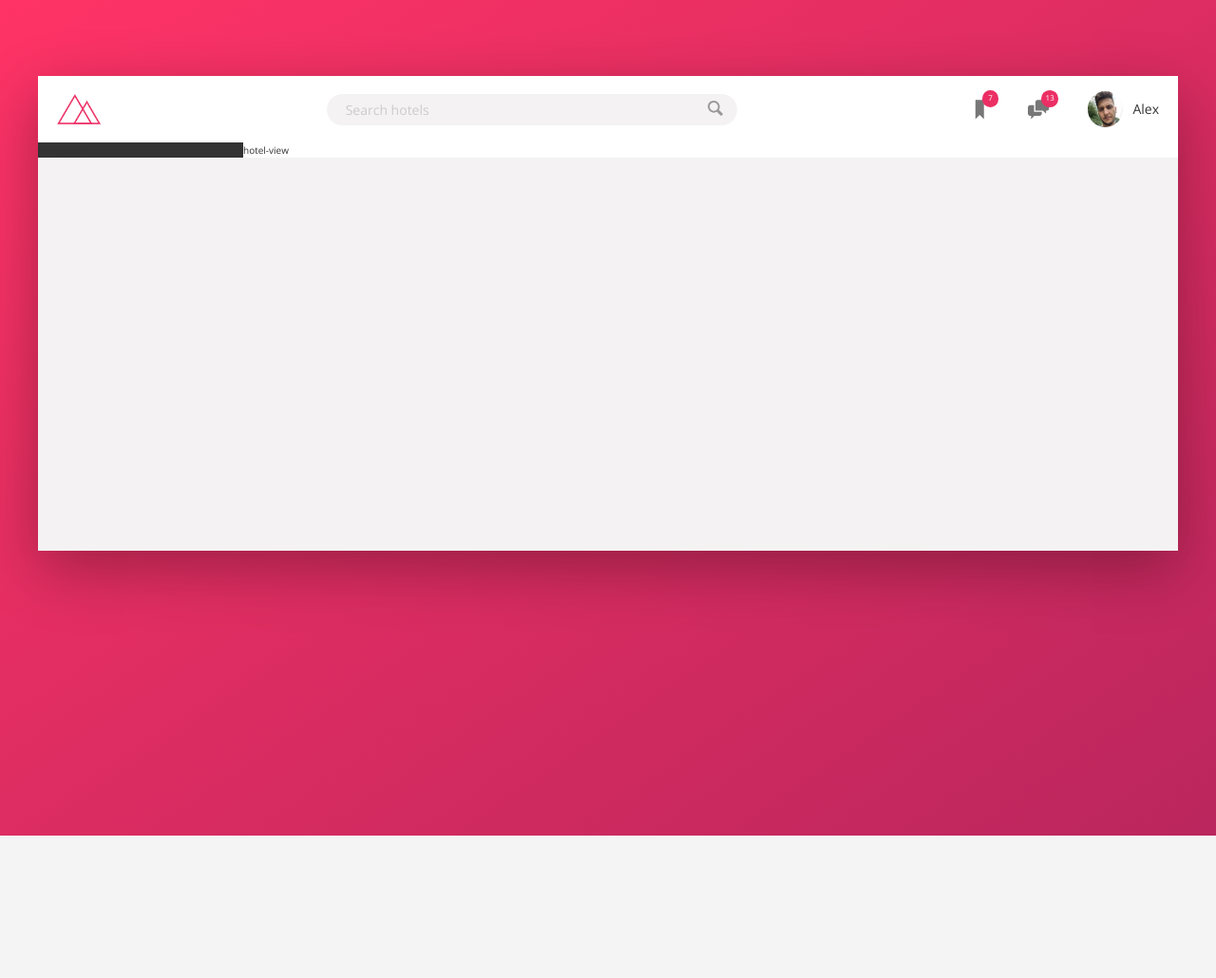
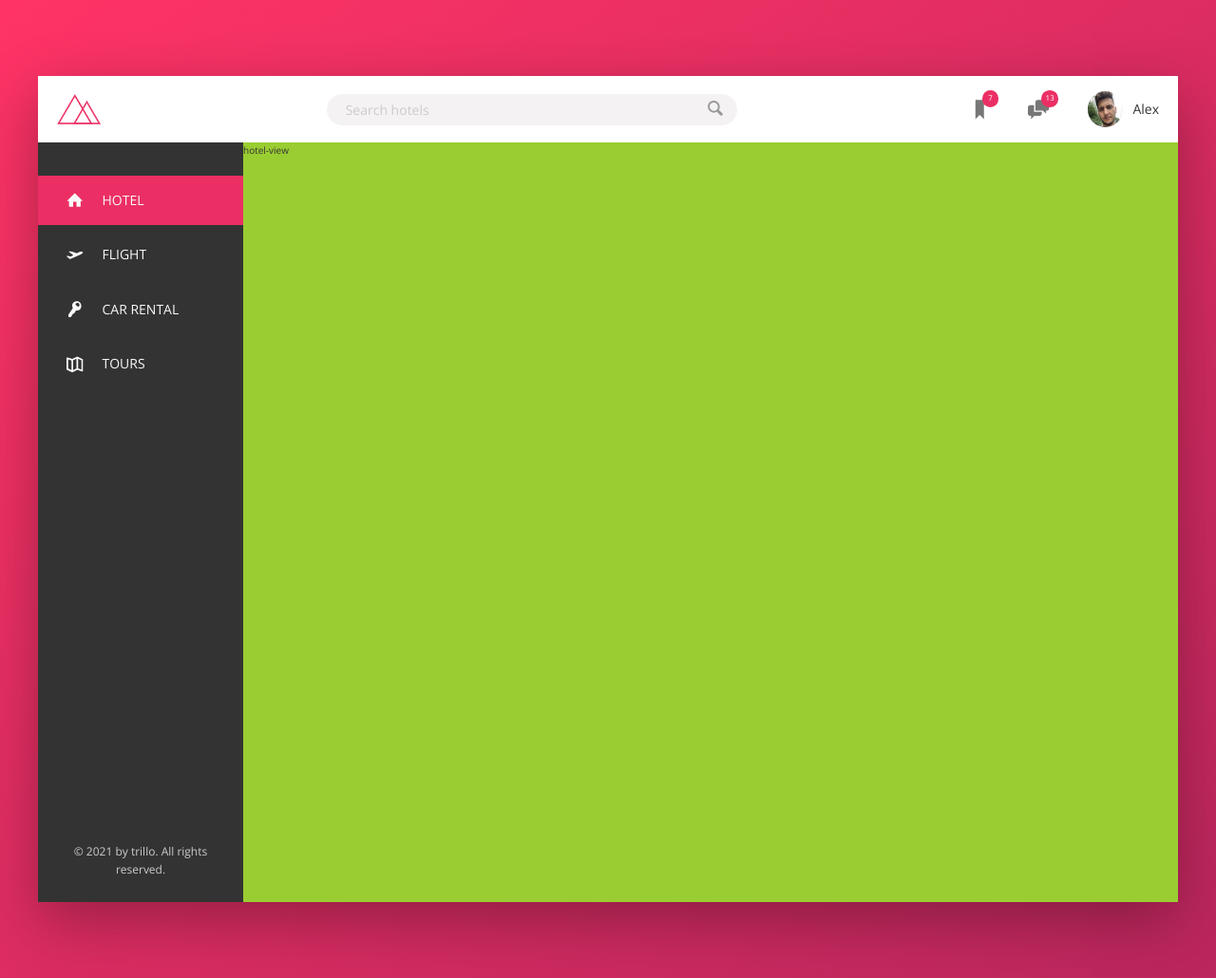
Before and after one commit to alexmru/JS-Stuff, a PHP site: page / in a window 1280 px wide. Shown: the whole page at 95% size. Before the commit the page ends 880 px from the top, so only its background shows below. Run offline with PHP 8.4, Linux system fonts and the light colour scheme.

Commit message:
side navigation - terminat

```diff
--- a/Trillo Project - Flexbox/index.html
+++ b/Trillo Project - Flexbox/index.html
@@ -45,7 +45,43 @@
             </header>
             <div class="content">
                 <nav class="sidebar">
-                    Navigation
+                    <ul class="side-nav">
+                        <li class="side-nav__item side-nav__item--active">
+                            <a href="#" class="side-nav__link">
+                                <svg class="side-nav__icon">
+                                    <use xlink:href="img/sprite.svg#icon-home"></use>
+                                </svg>
+                                <span>Hotel</span>
+                            </a>
+                        </li>
+                        <li class="side-nav__item">
+                            <a href="#" class="side-nav__link">
+                                <svg class="side-nav__icon">
+                                    <use xlink:href="img/sprite.svg#icon-aircraft-take-off"></use>
+                                </svg>
+                                <span>Flight</span>
+                            </a>
+                        </li>
+                        <li class="side-nav__item">
+                            <a href="#" class="side-nav__link">
+                                <svg class="side-nav__icon">
+                                    <use xlink:href="img/sprite.svg#icon-key"></use>
+                                </svg>
+                                <span>Car rental</span>
+                            </a>
+                        </li>
+                        <li class="side-nav__item">
+                            <a href="#" class="side-nav__link">
+                                <svg class="side-nav__icon">
+                                    <use xlink:href="img/sprite.svg#icon-map"></use>
+                                </svg>
+                                <span>Tours</span>
+                            </a>
+                        </li>
+                    </ul>
+                    <div class="legal">
+                        &copy; 2021 by trillo. All rights reserved.
+                    </div>
                 </nav>
                 <main class="hotel-view">
                     hotel-view
--- a/Trillo Project - Flexbox/sass/_components.scss
+++ b/Trillo Project - Flexbox/sass/_components.scss
@@ -115,3 +115,69 @@
     }
 
 }
+
+//////////////////////SIDE NAVIGATION ///////////////////
+
+.side-nav {
+    font-size: 1.4rem;
+    list-style: none;
+    margin-top: 3.5rem;
+
+    &__item {
+        position: relative;
+
+        &:not(:last-child) {
+            margin-bottom: .5rem;
+        }
+
+    }
+    &__item::before {
+        content: "";
+        position: absolute;
+        top: 0;
+        left: 0;
+        height: 100%;
+        width: 3px;
+        background-color: var(--color-primary);
+        transform: scaleY(0);
+        transition: transform .2s,
+                    width .4s cubic-bezier(1, 0, 0, 1) .2s,
+                    background-color .1s;
+    }
+
+    &__item:hover::before,
+    &__item--active::before {
+        transform: scaleY(1);
+        width: 100%;
+    }
+    &__item:active::before {
+        background-color: var(--color-primary-light);
+    }
+
+    &__link:link,
+    &__link:visited {
+        color: var(--color-grey-light-1);
+        text-decoration: none;
+        text-transform: uppercase;
+        padding: 1.5rem 3rem;
+        display: block;
+        display: flex;
+        align-items: center;
+        position: relative;
+        z-index: 2;
+    }
+
+    &__icon {
+        width: 1.75rem;
+        height: 1.75rem;
+        margin-right: 2rem;
+        fill: currentColor;
+    }
+}
+
+.legal {
+   font-size: 1.2rem;
+   color: var(--color-grey-light-4);
+   text-align: center;
+   padding: 2.5rem;
+}
--- a/Trillo Project - Flexbox/sass/_layout.scss
+++ b/Trillo Project - Flexbox/sass/_layout.scss
@@ -24,9 +24,14 @@
 .sidebar {
     background-color: var(--color-grey-dark-1);
     flex: 0 0 18%;
+    display: flex;
+    flex-direction: column;
+    justify-content: space-between;
 }
 
 .hotel-view {
-    background-color: #fff;
+    height: 80rem;
+    background-color: yellowgreen;
+
     flex: 1;
 }
--- a/Trillo Project - Flexbox/sass/main.css
+++ b/Trillo Project - Flexbox/sass/main.css
@@ -64,10 +64,14 @@ body {
 .sidebar {
   background-color: var(--color-grey-dark-1);
   flex: 0 0 18%;
+  display: flex;
+  flex-direction: column;
+  justify-content: space-between;
 }
 
 .hotel-view {
-  background-color: #fff;
+  height: 80rem;
+  background-color: yellowgreen;
   flex: 1;
 }
 
@@ -183,4 +187,65 @@ body {
   border-radius: 50%;
   margin-right: 1rem;
 }
+
+.side-nav {
+  font-size: 1.4rem;
+  list-style: none;
+  margin-top: 3.5rem;
+}
+
+.side-nav__item {
+  position: relative;
+}
+
+.side-nav__item:not(:last-child) {
+  margin-bottom: .5rem;
+}
+
+.side-nav__item::before {
+  content: "";
+  position: absolute;
+  top: 0;
+  left: 0;
+  height: 100%;
+  width: 3px;
+  background-color: var(--color-primary);
+  transform: scaleY(0);
+  transition: transform 0.2s, width 0.4s cubic-bezier(1, 0, 0, 1) 0.2s, background-color 0.1s;
+}
+
+.side-nav__item:hover::before, .side-nav__item--active::before {
+  transform: scaleY(1);
+  width: 100%;
+}
+
+.side-nav__item:active::before {
+  background-color: var(--color-primary-light);
+}
+
+.side-nav__link:link, .side-nav__link:visited {
+  color: var(--color-grey-light-1);
+  text-decoration: none;
+  text-transform: uppercase;
+  padding: 1.5rem 3rem;
+  display: block;
+  display: flex;
+  align-items: center;
+  position: relative;
+  z-index: 2;
+}
+
+.side-nav__icon {
+  width: 1.75rem;
+  height: 1.75rem;
+  margin-right: 2rem;
+  fill: currentColor;
+}
+
+.legal {
+  font-size: 1.2rem;
+  color: var(--color-grey-light-4);
+  text-align: center;
+  padding: 2.5rem;
+}
 /*# sourceMappingURL=main.css.map */
```
Also changed, not shown: 1 other file.
